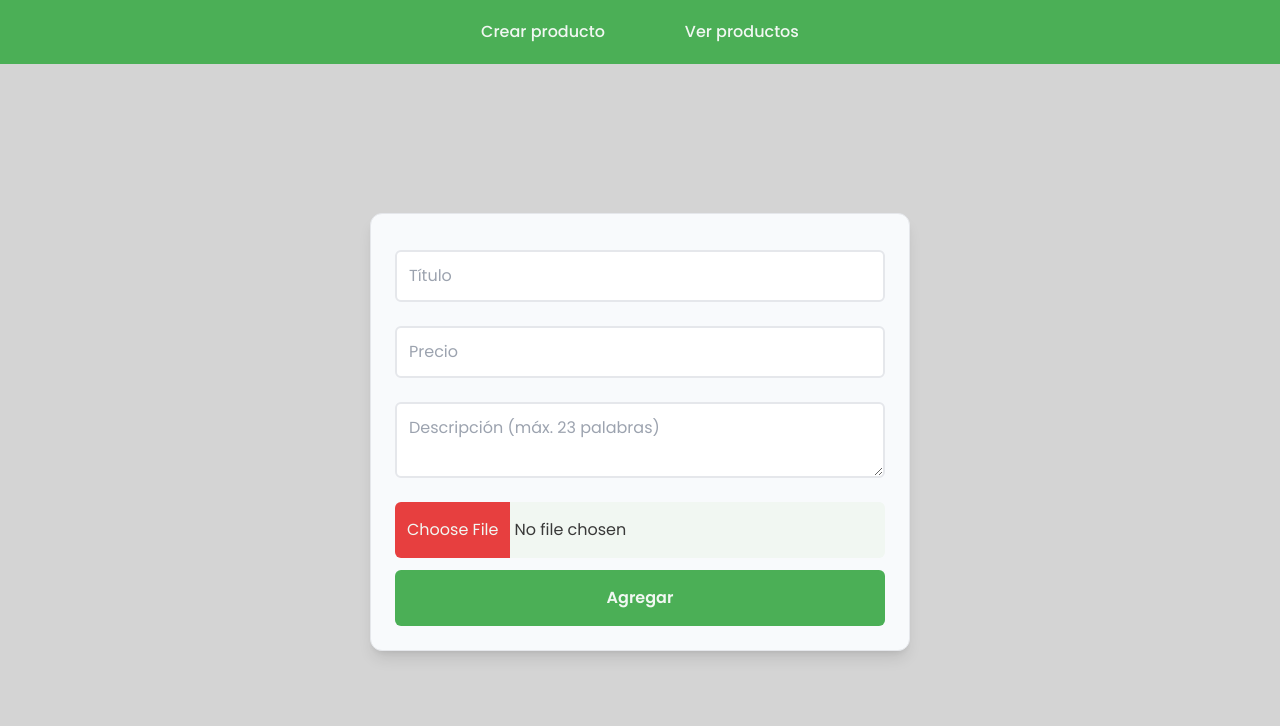
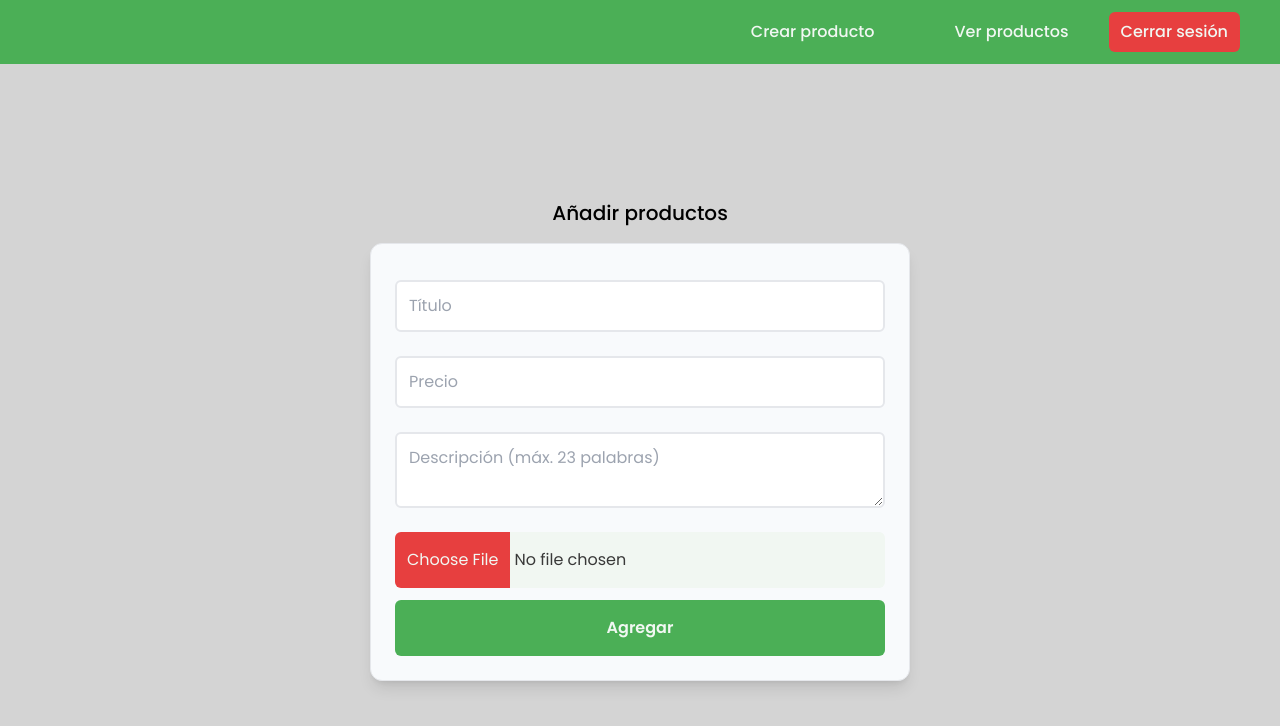
Before and after one commit to pulgueta/Anny-Kaktus-Admin, a React (Vite) app: page /admin in a window 1280 px wide. Shown: the top 726 px of the page. Built offline with nearby package versions, Linux system fonts and the light colour scheme; no server answers; sample sign-in values are in the browser's storage.

Commit message:
admin updates

```diff
--- a/src/App.jsx
+++ b/src/App.jsx
@@ -1,10 +1,11 @@
 import React, { useContext } from "react";
 import { BrowserRouter, Routes, Route, Navigate } from "react-router-dom";
 
-import Admin from "./components/Admin";
-import Login from "./components/Login";
-import Anadidos from "./components/Anadidos";
-import NotFound from "./components/NotFound";
+import Navbar from "./components/Navbar";
+import Admin from "./views/Admin";
+import Login from "./views/Login";
+import Anadidos from "./views/Anadidos";
+import NotFound from "./views/NotFound";
 
 import { AuthContext } from "./context/AuthContext";
 
@@ -17,6 +18,7 @@ const App = () => {
 
   return (
     <BrowserRouter>
+     {currentUser ? <Navbar /> : null}
       <Routes>
         <Route path="/" element={<Login />} />
         <Route
--- a/src/components/Anadidos.jsx
+++ /dev/null
@@ -1,13 +0,0 @@
-import React from "react";
-import Navbar from "./Navbar";
-
-const Anadidos = () => {
-  return (
-    <>
-      <Navbar />
-      <div>Añadidos</div>
-    </>
-  );
-};
-
-export default Anadidos;
--- /dev/null
+++ b/src/components/Card.jsx
@@ -0,0 +1,31 @@
+import React from "react";
+import { Link } from "react-router-dom";
+
+const Card = (props) => {
+  return (
+    <div className="h-96 w-80 rounded-xl shadow-md bg-white">
+      <img
+        src={props.image}
+        alt={props.alt}
+        className="object-cover w-full h-[182px] rounded-t-xl"
+      />
+      <div className="py-3 px-6 h-[200px] overflow-hidden flex flex-col justify-between">
+        <h1 className="font-bold text-xl">{props.title}</h1>
+        <p className="text-neutral-500 text-sm">{props.description}</p>
+        <div className="flex justify-between items-center">
+          <h1 className="font-bold text-xl">{props.price}</h1>
+          <div className="flex flex-col text-center">
+            <Link
+              className="bg-flora-second block cursor-pointer py-2 px-3 rounded-md text-flora-white font-semibold transition-colors duration-300 hover:bg-flora-secondhover"
+              to={`/productos/${props.to}`}
+            >
+              Ver más
+            </Link>
+          </div>
+        </div>
+      </div>
+    </div>
+  );
+};
+
+export default Card;
--- a/src/components/Navbar.jsx
+++ b/src/components/Navbar.jsx
@@ -7,9 +7,14 @@ const Navbar = () => {
   const [isOpen, setIsOpen] = useState(false);
   const handleClick = () => setIsOpen(!isOpen);
 
+  const signOutUser = () => {
+    localStorage.removeItem("user");
+    window.location.reload();
+  };
+
   return (
-    <nav className="w-full h-16 flex justify-around items-center bg-flora-base text-flora-white">
-      <ul className="hidden md:flex font-medium">
+    <nav className="w-full px-10 h-16 flex justify-end items-center bg-flora-base text-flora-white">
+      <ul className="hidden md:flex md:items-center font-medium">
         <motion.li
           initial={{
             opacity: 0,
@@ -41,6 +46,26 @@ const Navbar = () => {
         >
           <Link to={"/anadidos"}>Ver productos</Link>
         </motion.li>
+        <motion.li
+          initial={{
+            opacity: 0,
+          }}
+          animate={{
+            opacity: 1,
+            transition: {
+              duration: 1,
+              delay: 0.5,
+              type: "spring",
+            },
+          }}
+        >
+          <button
+            onClick={signOutUser}
+            className="bg-flora-second px-3 py-2 rounded-md hover:bg-red-600 transition-all duration-300"
+          >
+            Cerrar sesión
+          </button>
+        </motion.li>
       </ul>
 
       <motion.div
@@ -66,7 +91,7 @@ const Navbar = () => {
         className={
           !isOpen
             ? "absolute top-[-100%] left-0 w-screen h-[50vh] bg-flora-base flex flex-col justify-center items-center rounded-b-2xl ease-in-out duration-1000"
-            : "absolute top-[50px] left-0 w-screen h-[30vh] bg-flora-base shadow-sm flex flex-col justify-center items-center rounded-b-2xl ease-in-out duration-1000"
+            : "absolute top-[50px] left-0 w-screen h-[40vh] bg-flora-base shadow-sm flex flex-col justify-center items-center rounded-b-2xl ease-in-out duration-1000"
         }
       >
         <li className="mobile">
@@ -75,9 +100,17 @@ const Navbar = () => {
           </Link>
         </li>
         <li className="mobile">
-          <Link to={"/añadidos"} onClick={handleClick}>
+          <Link to={"/anadidos"} onClick={handleClick}>
             Ver productos
           </Link>
+        </li>
+        <li>
+          <button
+            onClick={signOutUser}
+            className="bg-flora-second px-3 py-2 my-4 rounded-md hover:bg-red-600 transition-all duration-300"
+          >
+            Cerrar sesión
+          </button>
         </li>
       </ul>
     </nav>
--- /dev/null
+++ b/src/functions/formatPrice.js
@@ -0,0 +1,6 @@
+export const formatPrice = (price) => {
+    return new Intl.NumberFormat("es-CO", {
+      style: "currency",
+      currency: "COP",
+    }).format(price);
+  };
--- a/src/components/Admin.jsx
+++ b/src/views/Admin.jsx
@@ -5,7 +5,6 @@ import { uploadBytesResumable, getDownloadURL, ref } from "firebase/storage";
 import { Helmet, HelmetProvider } from "react-helmet-async";
 
 import { productos, storage } from "../../firebase";
-import Navbar from "./Navbar";
 
 const Admin = () => {
   const id = useId();
@@ -101,9 +100,11 @@ const Admin = () => {
       <Helmet>
         <title>Añadir productos</title>
       </Helmet>
-      <Navbar />
       <div className="h-[calc(100vh-64px)] w-screen bg-neutral-300 grid place-content-center place-self-center md:mt-0 lg:mt-0">
         <Toaster />
+        <header className="w-full py-4 flex items-center justify-center">
+          <h1 className="text-xl font-medium">Añadir productos</h1>
+        </header>
         <form
           ref={addForm}
           className="p-6 border-[1px] border-gray-200 bg-slate-50 flex flex-col w-[350px] md:w-[540px] shadow-lg rounded-xl"
@@ -112,7 +113,7 @@ const Admin = () => {
           <input
             type="text"
             autoComplete="off"
-            id={id}
+            id={id + Date.now()}
             placeholder="Título"
             onChange={(e) => setTitle(e.target.value)}
             value={title}
@@ -121,7 +122,7 @@ const Admin = () => {
           <input
             type="number"
             autoComplete="off"
-            id={id}
+            id={id + Date.now() + 1}
             placeholder="Precio"
             onChange={(e) => setPrice(e.target.value)}
             value={price}
@@ -130,7 +131,7 @@ const Admin = () => {
           <textarea
             placeholder="Descripción (máx. 23 palabras)"
             autoComplete="off"
-            id={id}
+            id={id + Date.now() + 2}
             maxLength="155"
             onChange={(e) => setDescription(e.target.value)}
             value={description}
@@ -139,7 +140,7 @@ const Admin = () => {
           <input
             type="file"
             name="imagen"
-            id={id}
+            id={id + Date.now() + 3}
             accept="image/*"
             onChange={uploadImage}
             disabled={
--- /dev/null
+++ b/src/views/Anadidos.jsx
@@ -0,0 +1,86 @@
+import React, { useState, useEffect, useId, Suspense } from "react";
+import { getDocs } from "firebase/firestore";
+
+import Card from "../components/Card";
+
+import { productos } from "../../firebase";
+import { formatPrice } from "../functions/formatPrice";
+
+const Anadidos = () => {
+  const [loading, setLoading] = useState(true);
+  const [product, setProduct] = useState([]);
+  const [pages, setPages] = useState();
+
+  const id = useId();
+
+  useEffect(() => {
+    const getProducts = async () => {
+      const data = await getDocs(productos);
+      setProduct(
+        data.docs.map((doc) => ({
+          ...doc.data(),
+          id: doc.id,
+        }))
+      );
+      setLoading(false);
+    };
+
+    getProducts();
+  }, []);
+
+  return (
+    <>
+      <header className="h-20 flex items-center justify-center bg-white shadow-md">
+        <h1 className="text-2xl font-medium">Tus productos añadidos</h1>
+      </header>
+
+      <Suspense
+        fallback={
+          <><h1 className="w-full text-center p-10">Cargando productos...</h1></>
+        }
+      >
+        <div className="container mx-auto">
+          <div className="flex flex-wrap justify-center">
+            {product.map((item) => (
+              <div
+                key={id + item.id + Date.now()}
+                className="max-w-sm rounded overflow-hidden shadow-lg m-4"
+              >
+                <Card
+                  image={item.url}
+                  title={item.title}
+                  description={item.description}
+                  price={formatPrice(item.price)}
+                />
+              </div>
+            ))}
+          </div>
+        </div>
+      </Suspense>
+
+      {/* {loading ? (
+        <h1 className="w-full text-center p-10">Cargando productos...</h1>
+      ) : (
+        <div className="container mx-auto">
+          <div className="flex flex-wrap justify-center">
+            {product.map((item) => (
+              <div
+                key={id + item.id + Date.now()}
+                className="max-w-sm rounded overflow-hidden shadow-lg m-4"
+              >
+                <Card
+                  image={item.url}
+                  title={item.title}
+                  description={item.description}
+                  price={formatPrice(item.price)}
+                />
+              </div>
+            ))}
+          </div>
+        </div>
+      )} */}
+    </>
+  );
+};
+
+export default Anadidos;
```
Also changed, not shown: src/views/Login.jsx (renamed from src/components/Login.jsx), src/views/NotFound.jsx (renamed from src/components/NotFound.jsx).
